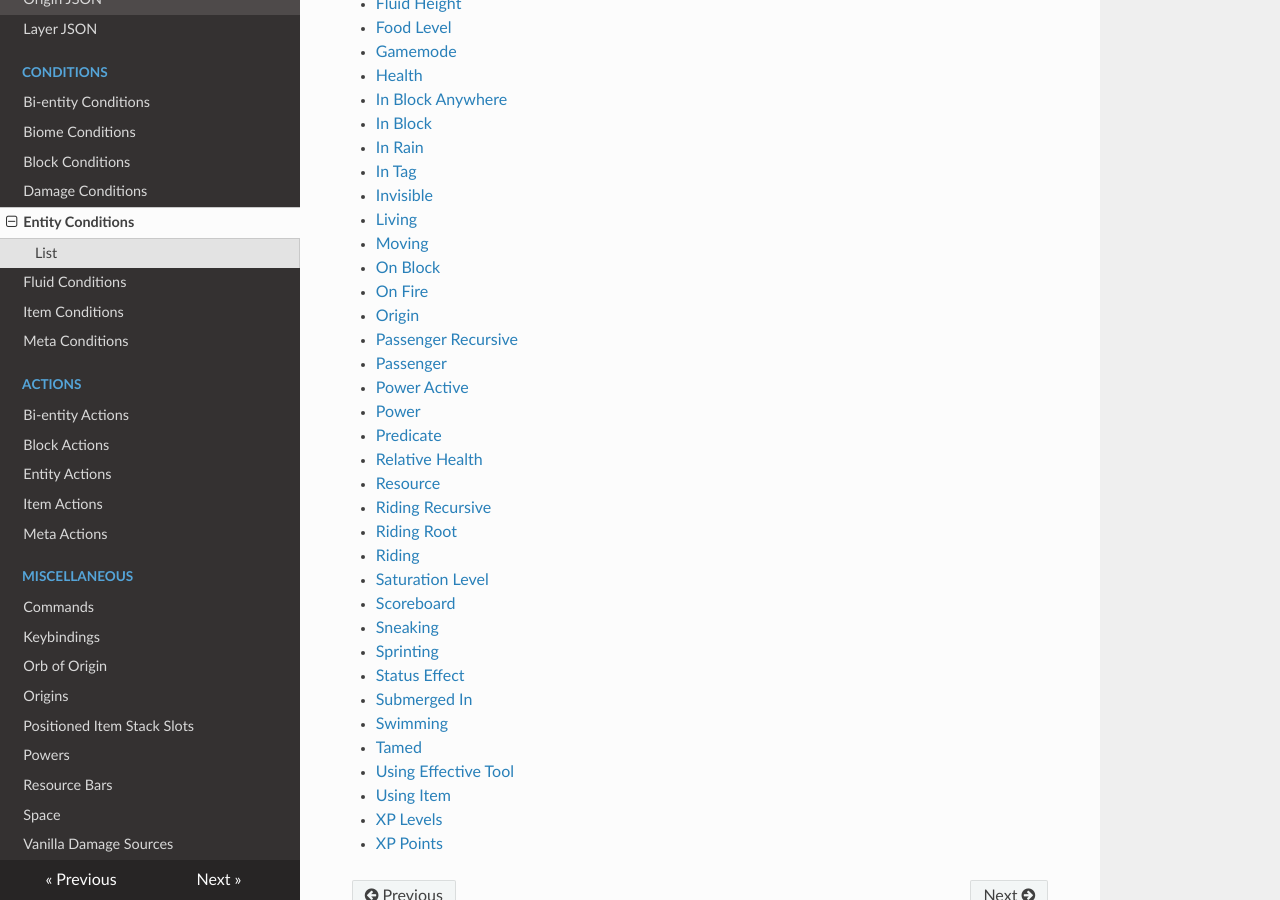
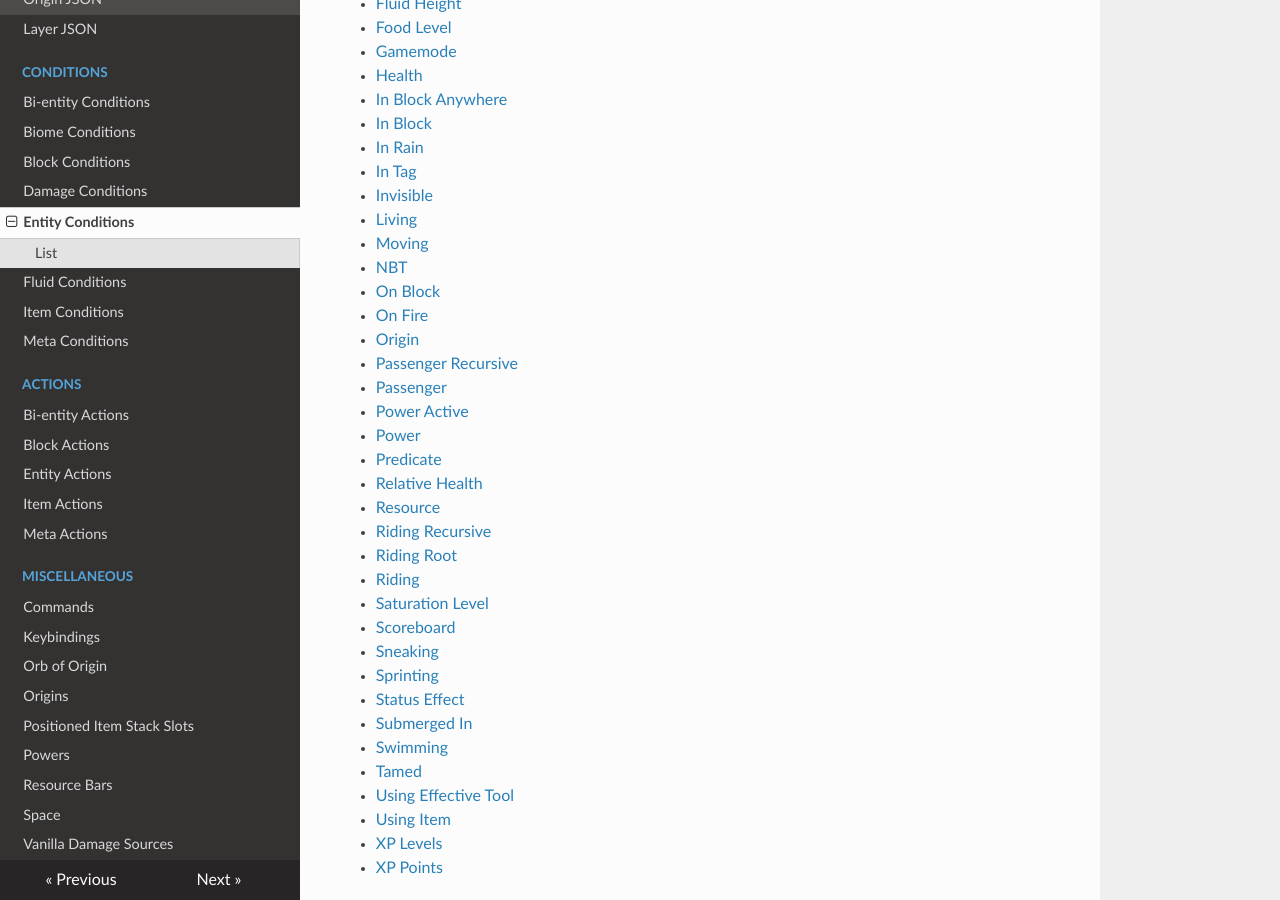
Before and after one commit to apace100/origins-docs, an MkDocs documentation site: the page built from docs/entity_conditions.md, in a window 1280 px wide and 900 px high, scrolled down 825 px. Built offline with MkDocs 1.6.1, drawn with Linux system fonts in a browser that asks for light colours; nearby versions of some CDN libraries.

Commit message:
Added a hyperlink for nbt.md to entity_conditions.md

```diff
--- a/docs/entity_conditions.md
+++ b/docs/entity_conditions.md
@@ -41,6 +41,7 @@ Entity Conditions operate on an Entity, which also allows access to the world. T
 * [Invisible](invisible)
 * [Living](entity_conditions/living.md)
 * [Moving](moving)
+* [NBT](nbt)
 * [On Block](on_block)
 * [On Fire](on_fire)
 * [Origin](origin)
```
